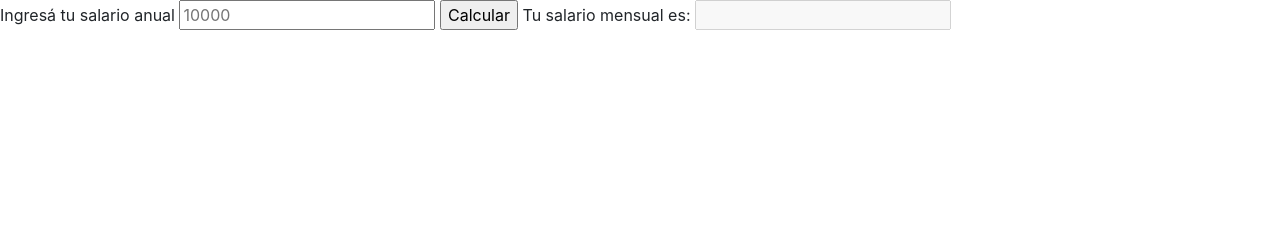
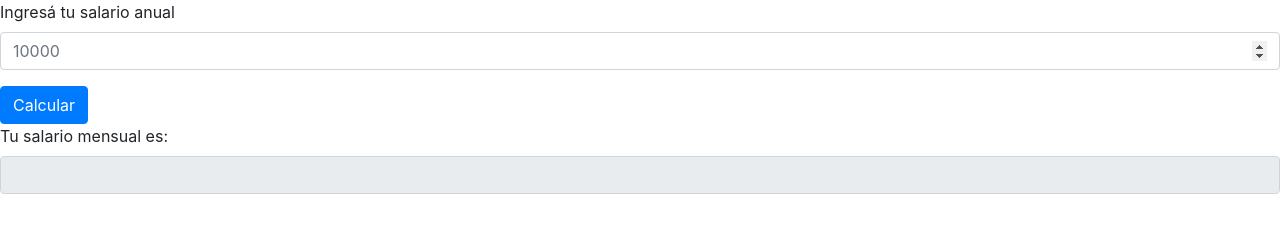
Before and after one commit to clarahernandez/introduccion-a-js, a website: page tareas/clase-5/index.html in a window 1280 px wide. Drawn offline with nearby package versions, Linux system fonts and the light colour scheme.

Commit message:
agrega estilos a tarea 1 de clase 5
Con bootstrap

```diff
--- a/tareas/clase-5/index.html
+++ b/tareas/clase-5/index.html
@@ -12,12 +12,17 @@
     </head>
     <body>
         <form id="calculador-salario-anual">
-            <label for="salario-anual">Ingresá tu salario anual</label>
-            <input type="number" placeholder="10000" id="salario-anual" />
-            <input type="submit" value="Calcular" id="calcular" />
-            <label for="salario-mensual">Tu salario mensual es:</label>
-            <input type="text|" disabled id="salario-mensual" />
+            <div class="form-group">
+                <label for="salario-anual">Ingresá tu salario anual</label>
+                <input type="number" placeholder="10000" class="form-control" id="salario-anual" />
+            </div>
+            <button type="submit" id="calcular" class="btn btn-primary">Calcular</button>
+            <div class="form-group">
+                <label for="salario-mensual">Tu salario mensual es:</label>
+                <input type="text|" class="form-control" disabled id="salario-mensual" />
+            </div>
         </form>
+
         <script src="tarea-clase-5.js"></script>
     </body>
 </html>
```
